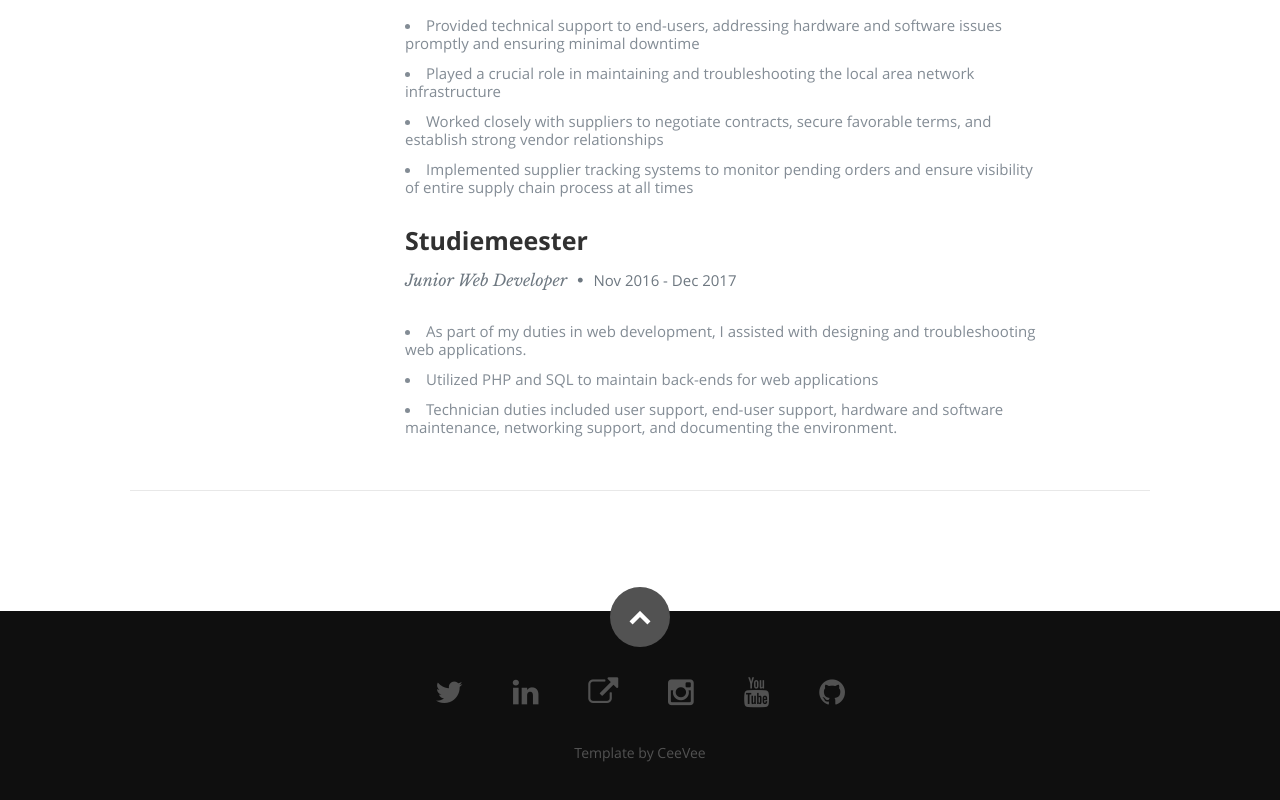
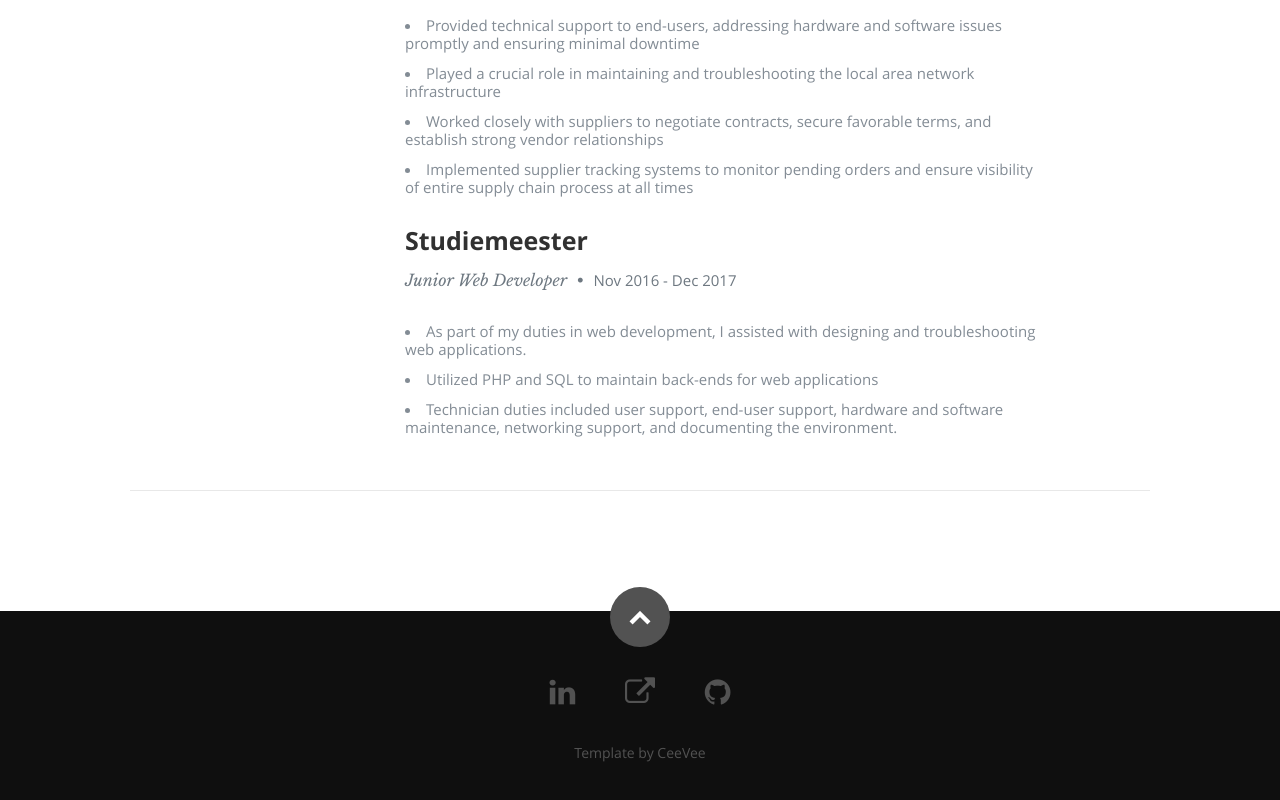
Before and after one commit to Servt0306/CloudResume, a plain HTML site: page frontend/index.html in a window 1280 px wide. Shown: the part 3113-3913 px from the top of the page. Drawn offline with nearby package versions, Linux system fonts and the light colour scheme; no server answers.

```diff
--- a/frontend/index.html
+++ b/frontend/index.html
@@ -366,12 +366,9 @@
          <div class="twelve columns">
 
             <ul class="social-links">
-               <li><a href="https://twitter.com/madebygps"><i class="fa fa-twitter"></i></a></li>
-               <li><a href="https://linkedin.com/in/gwyneth-pena"><i class="fa fa-linkedin"></i></a></li>
-               <li><a href="https://madebygps.com"><i class="fa fa-external-link"></i></a></li>
-               <li><a href="https://instagram.com/madebygps"><i class="fa fa-instagram"></i></a></li>
-               <li><a href="https://youtube.com/madebygps"><i class="fa fa-youtube"></i></a></li>
-               <li><a href="https://github.com/madebygps/cgc-azure-resume"><i class="fa fa-github"></i></a></li>
+               <li><a href="https://linkedin.com/in/brandonschwartz03"><i class="fa fa-linkedin"></i></a></li>
+               <li><a href="https://brandons.co.za"><i class="fa fa-external-link"></i></a></li>
+               <li><a href="https://github.com/Servt0306/CloudResume"><i class="fa fa-github"></i></a></li>
             </ul>
 
             <ul class="copyright">
```
